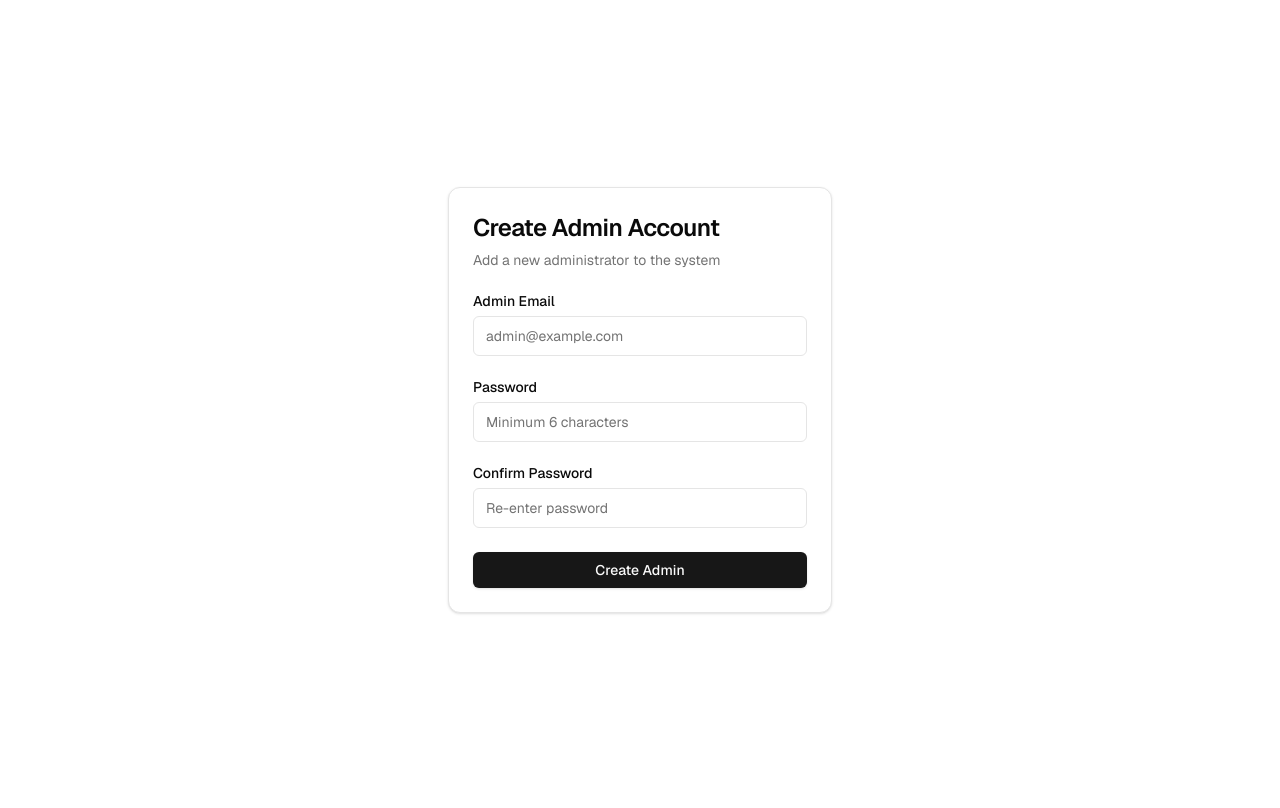
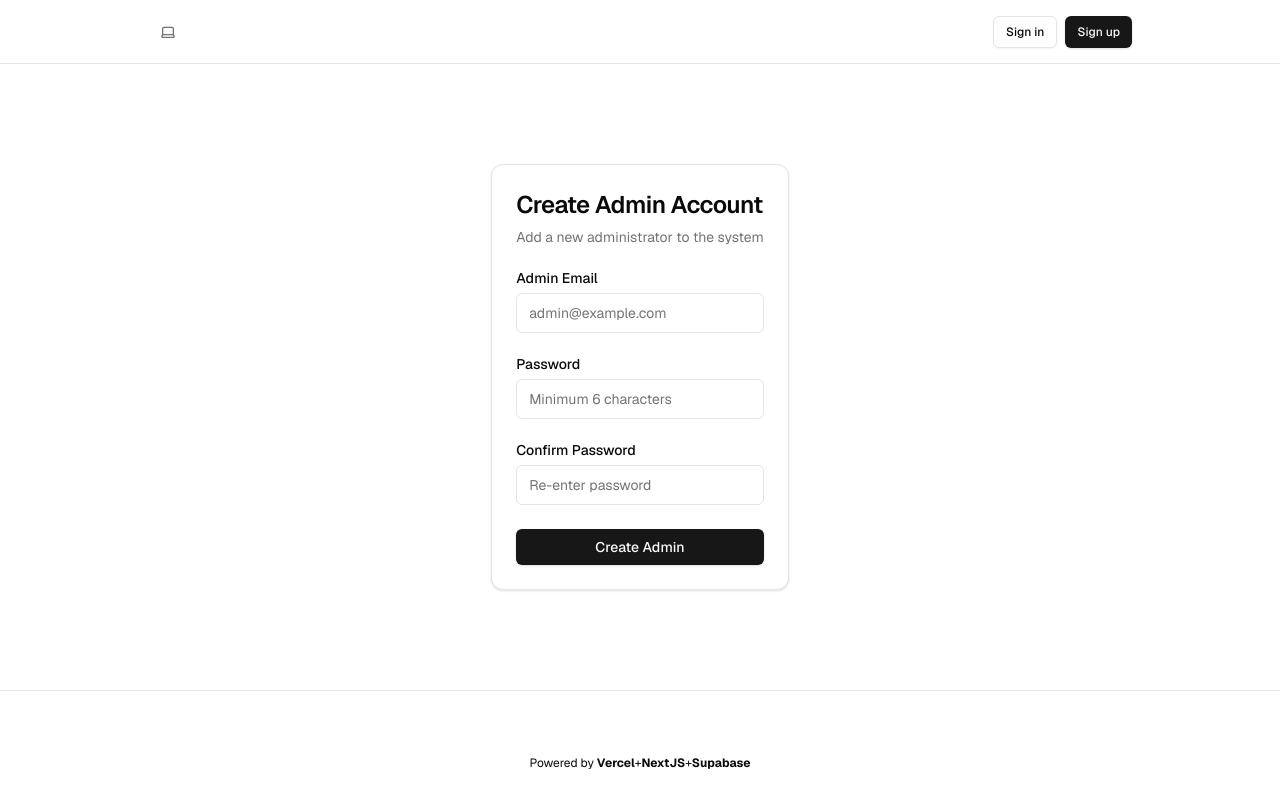
Before and after one commit to 19623248Git/sekuro-web-app, a Next.js app: page /admin/grant in a window 1280 px wide. Shown: the top 808 px of the page. Built offline with nearby package versions, Linux system fonts and the light colour scheme; no server answers.

Commit message:
feat: :sparkles: consistent footer and header in admin

```diff
--- a/app/admin/grant/page.tsx
+++ b/app/admin/grant/page.tsx
@@ -2,10 +2,8 @@ import { AdminGrantForm } from "@/components/admin/admin_grant";
 
 export default function Page() {
   return (
-    <div className="flex min-h-svh w-full items-center justify-center p-6 md:p-10">
-      <div className="w-full max-w-sm">
-        <AdminGrantForm />
-      </div>
+    <div className="w-full max-w-sm">
+      <AdminGrantForm />
     </div>
   );
 }
--- /dev/null
+++ b/app/admin/layout.tsx
@@ -0,0 +1,63 @@
+import { DeployButton } from "@/components/deploy-button";
+import { EnvVarWarning } from "@/components/env-var-warning";
+import { AdminAuthButton } from "@/components/admin/admin_auth-button";
+import { ThemeSwitcher } from "@/components/theme-switcher";
+import { hasEnvVars } from "@/lib/utils";
+import Link from "next/link";
+import { Suspense } from "react";
+
+export default function AdminLayout({
+  children,
+}: {
+  children: React.ReactNode;
+}) {
+  return (
+    <main className="min-h-screen flex flex-col items-center">
+      <div className="flex-1 w-full flex flex-col gap-20 items-center">
+        <nav className="w-full flex justify-center border-b border-b-foreground/10 h-16">
+          <div className="w-full max-w-5xl flex justify-between items-center p-3 px-5 text-sm">
+              <ThemeSwitcher />
+              <Suspense>
+                <AdminAuthButton />
+              </Suspense>
+          </div>
+        </nav>
+        <div className="flex-1 flex flex-col gap-20 max-w-5xl p-5">
+          {children}
+        </div>
+
+        <footer className="w-full flex items-center justify-center border-t mx-auto text-center text-xs gap-8 py-16">
+          <p>
+            Powered by{" "}
+            <a
+              href="https://vercel.com"
+              target="_blank"
+              className="font-bold hover:underline"
+              rel="noreferrer"
+            >
+              Vercel
+            </a>
+            +
+            <a
+              href="https://nextjs.org/"
+              target="_blank"
+              className="font-bold hover:underline"
+              rel="noreferrer"
+            >
+              NextJS
+            </a>
+            +
+            <a
+              href="https://supabase.com/?utm_source=create-next-app&utm_medium=template&utm_term=nextjs"
+              target="_blank"
+              className="font-bold hover:underline"
+              rel="noreferrer"
+            >
+              Supabase
+            </a>
+          </p>
+        </footer>
+      </div>
+    </main>
+  );
+}
```
